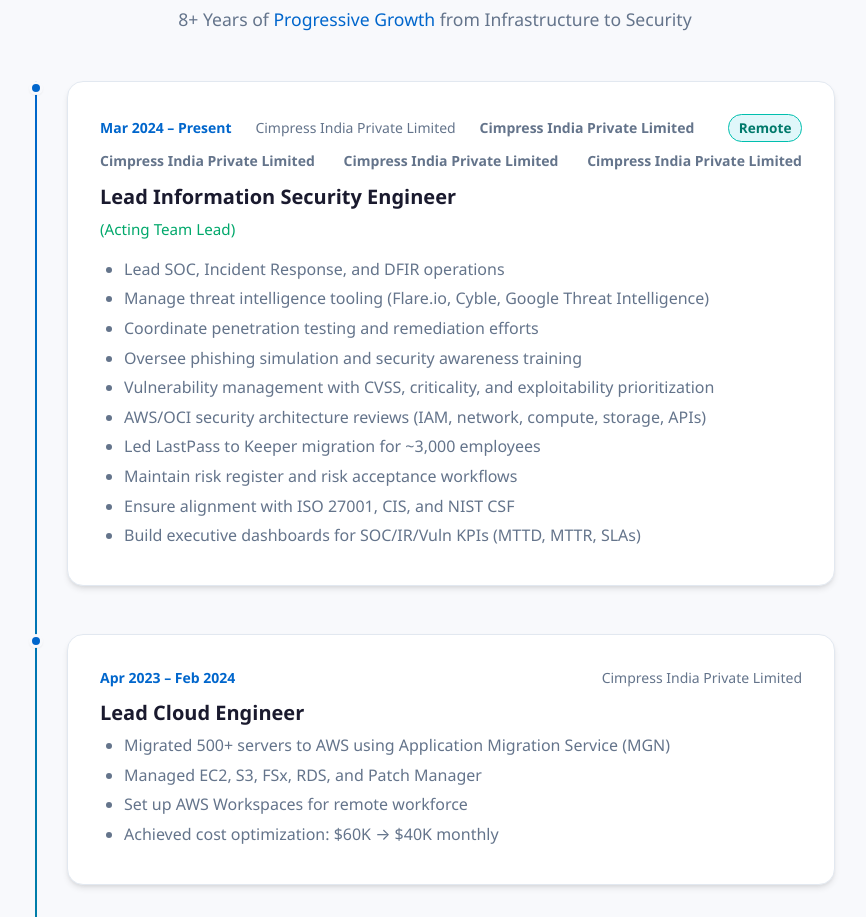
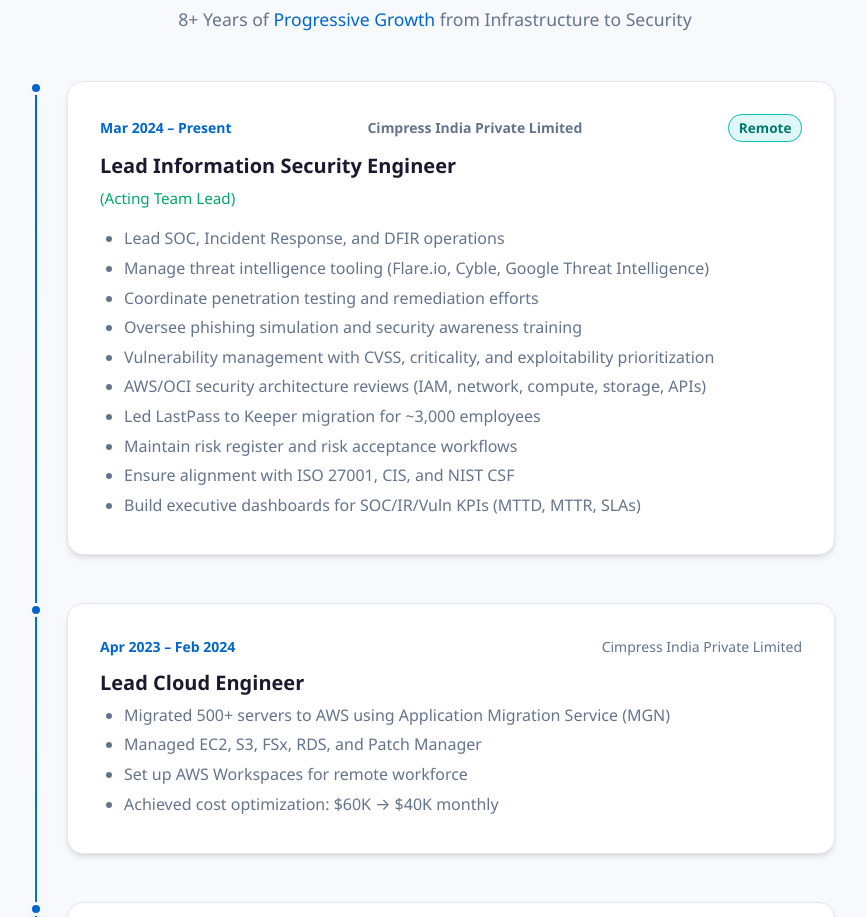
Before and after one commit to This-is-Akshay/Akshay_Suryawanshi, a plain HTML site: page index.html in a window 1280 px wide. Shown: the part 5379-6296 px from the top of the page, without its empty margins (205-1071 px from the left). Drawn offline with Linux system fonts and the light colour scheme.

Commit message:
Remove duplicate company names in Professional Experience timeline

```diff
--- a/index.html
+++ b/index.html
@@ -1121,12 +1121,8 @@
                         <div class="timeline__content">
                             <div class="timeline__header">
                                 <span class="timeline__date">Mar 2024 – Present</span>
-                                <span class="timeline__company">Cimpress India Private Limited</span>
-                                                            <strong class="timeline__company">Cimpress India Private Limited</strong>
-                                                            <span class="timeline__location remote">Remote</span>
-                                                            <strong class="timeline__company">Cimpress India Private Limited</strong>
-                                                            <strong class="timeline__company">Cimpress India Private Limited</strong>
-                                                            <strong class="timeline__company">Cimpress India Private Limited</strong>
+                                <strong class="timeline__company">Cimpress India Private Limited</strong>
+                                <span class="timeline__location remote">Remote</span>
                             </div>
                             <h3 class="timeline__title">Lead Information Security Engineer</h3>
                             <p class="timeline__subtitle">(Acting Team Lead)</p>
```
